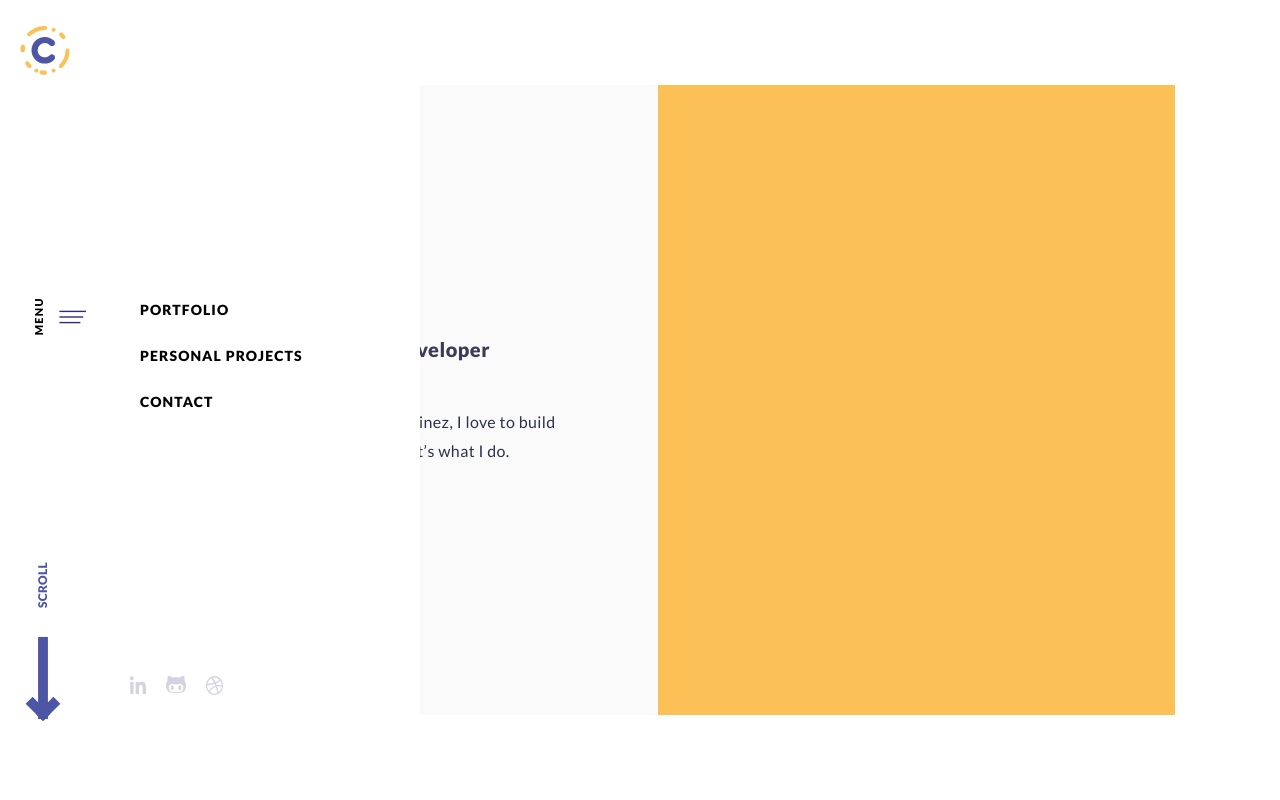
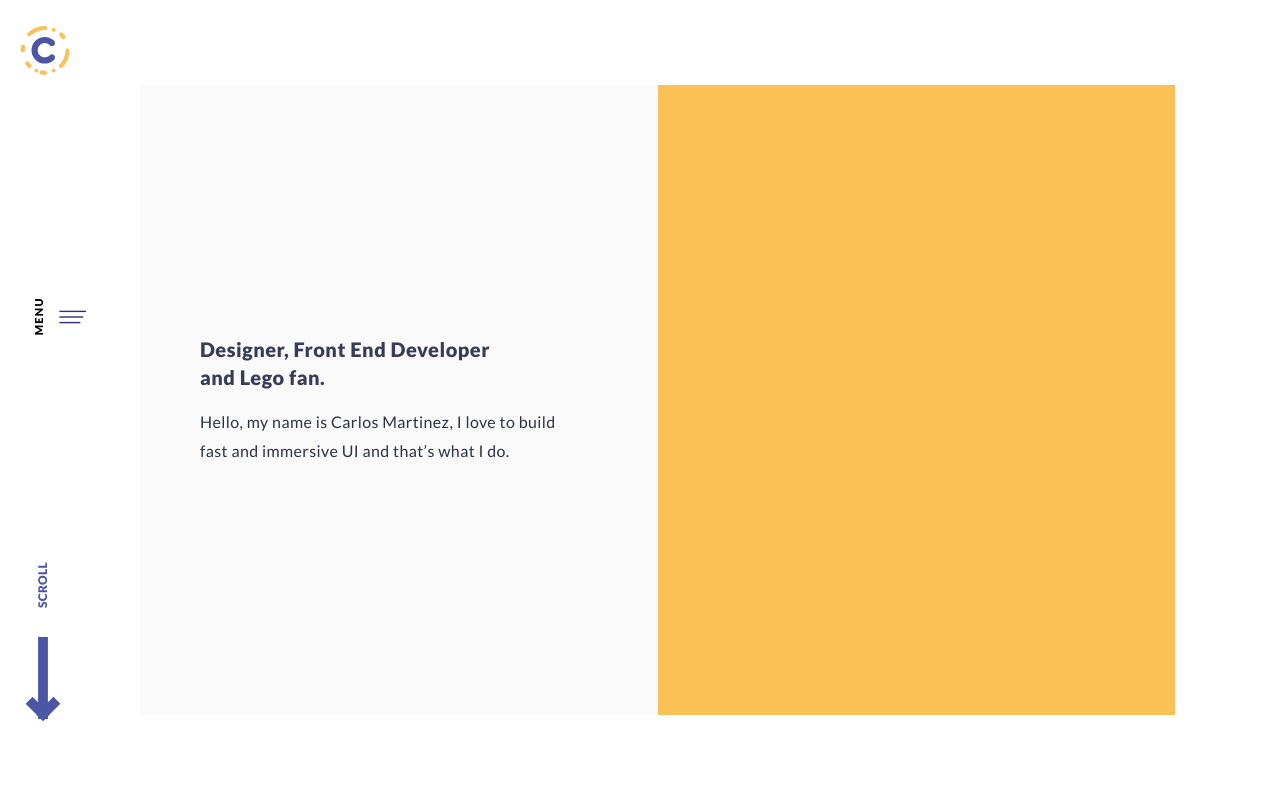
Before and after one commit to itscarlosisaac/portfolio, a React app: page / in a window 1280 px wide. Shown: the top 800 px of the page. Built offline with nearby package versions, Linux system fonts and the light colour scheme.

Commit message:
Added basic open and close animation to menu.

```diff
--- a/src/styles/components/_menu.scss
+++ b/src/styles/components/_menu.scss
@@ -8,7 +8,13 @@
   left: 100px;
   position: absolute;
   top: 85px;
+  transform: translate(-600px, 0);
+  transition: all 0.5s cubic-bezier(1, 0, 0, 1);
   width: 300px;
+
+  &.open {
+    transform: translate(0, 0);
+  }
 
   ul {
     display: block;
```
